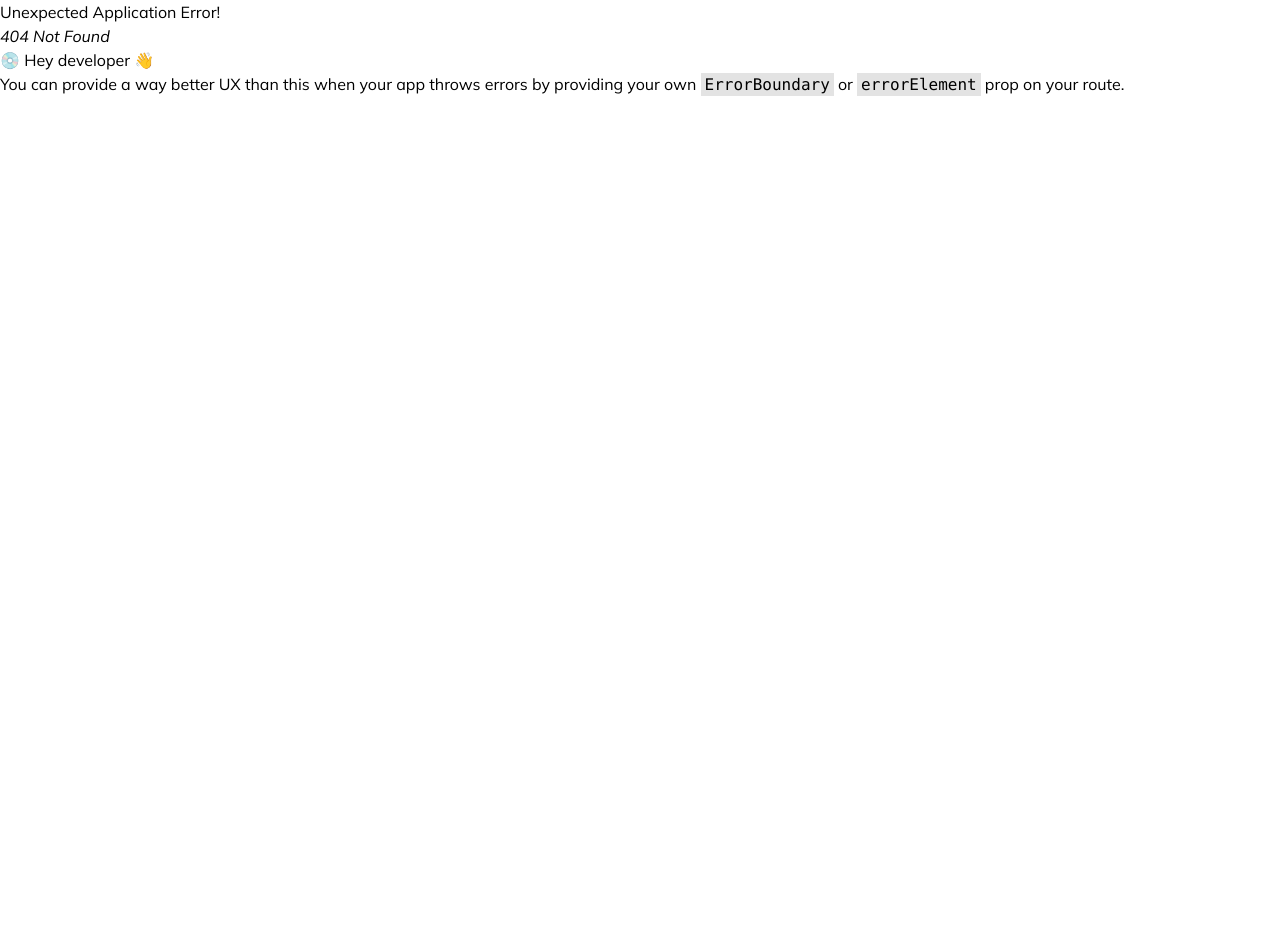
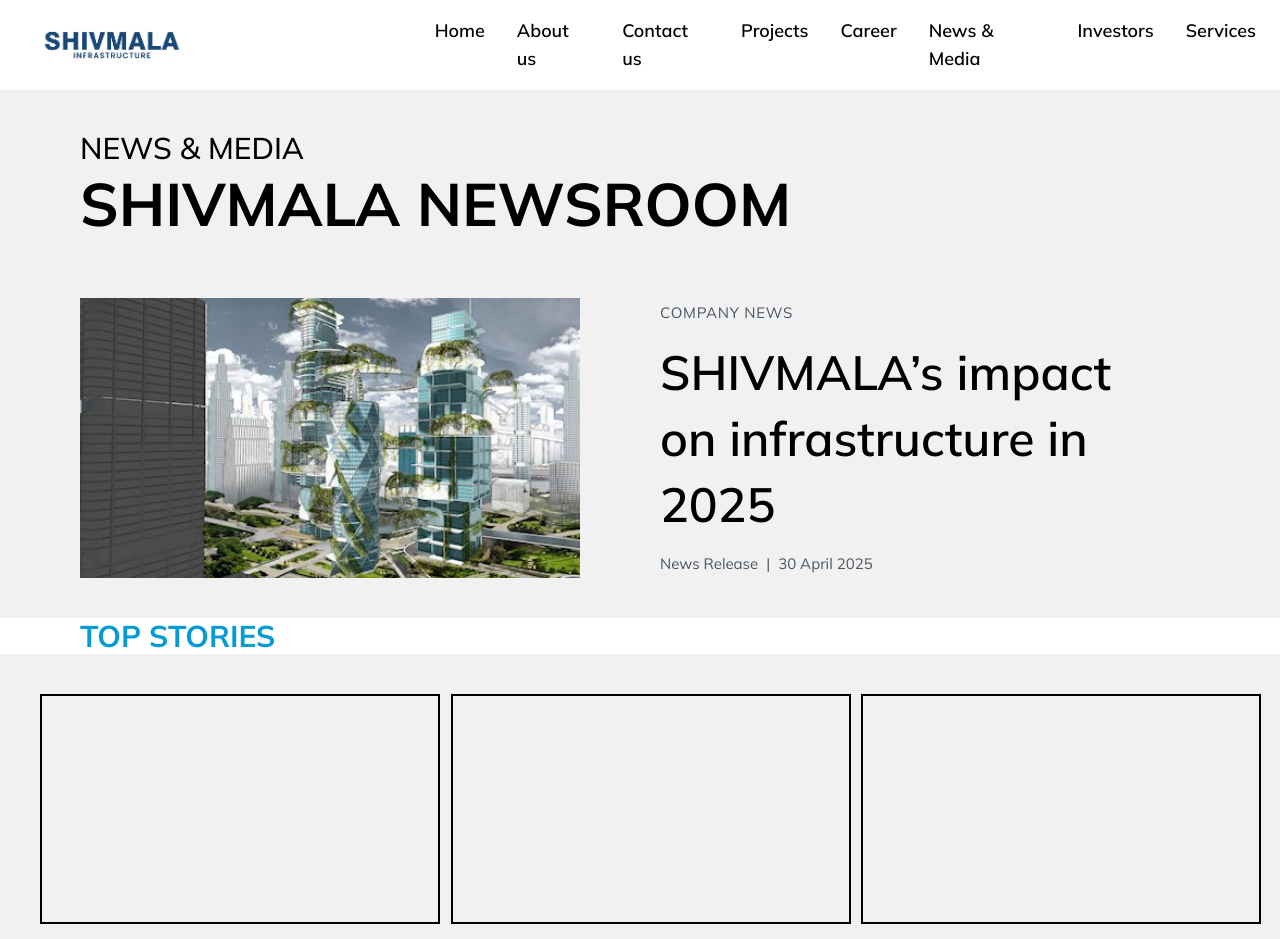
Before and after one commit to SHUBH4M13/Shivmala, a React (Vite) app: page /news in a window 1280 px wide. Before the commit this address had no page. Shown: the top 939 px of the page. Before the commit the page ends 800 px from the top, so only its background shows below. Built offline with nearby package versions, Linux system fonts and the light colour scheme; the HTML template or start-up script is replaced by a standard one.

Commit message:
added news

```diff
--- /dev/null
+++ b/src/Components/Contact/ContactHero.jsx
@@ -0,0 +1,46 @@
+import React from 'react';
+import { motion } from "motion/react"
+
+
+export default function ContactHero() {
+    return (
+        <div className="w-full px-6 sm:px-12 lg:px-20 py-10 text-black">
+            <div>
+
+                <motion.div
+                    initial={{ opacity: 0, y: -100 }}
+                    whileInView={{ opacity: 1, y: 0 }}
+                    transition={{ duration: 0.8 }}
+                    viewport={{ once: true }}
+                >
+                    <p className="text-xl sm:text-2xl text-black">Our Offices</p>
+                </motion.div>
+
+                <motion.div
+                    initial={{ opacity: 0, x: -200 }}
+                    whileInView={{ opacity: 1, x: 0 }}
+                    transition={{ duration: 0.8 }}
+                    viewport={{ once: true }}
+                >
+                    <h1 className="text-4xl sm:text-5xl lg:text-6xl font-extrabold leading-tight tracking-tight">
+                        SHIVMALA has more than <span className="text-black">32</span><br className="hidden sm:block" />
+                        offices across 30+ cities
+                    </h1>
+                </motion.div>
+
+
+                <motion.div
+                    initial={{ opacity: 0, y: 200 }}
+                    whileInView={{ opacity: 1, y: 0 }}
+                    transition={{ duration: 0.8 }}
+                    viewport={{ once: true }}
+                >
+                    <p className="text-base sm:text-lg text-black max-w-3xl">
+                        The SHIVMALA family is an independent construction company that carries
+                        out diverse operations in the buildings, civil, industrial and special project sectors.
+                    </p>
+                </motion.div>
+            </div>
+        </div>
+    );
+}
--- /dev/null
+++ b/src/Components/Contact/Locations.jsx
@@ -0,0 +1,11 @@
+import React from 'react'
+
+export default function Locations() {
+  return (
+    <div>
+        <div>
+            <p className='  px-6 sm:px-12 lg:px-20 py-10 text-[48px] font-bold text-[#059BD6] '>Our Prime Location</p>
+        </div>
+    </div>
+  )
+}
--- a/src/Components/Footer.jsx
+++ b/src/Components/Footer.jsx
@@ -1,77 +1,74 @@
-import React from 'react'
-import { Twitter, Linkedin, Youtube, Instagram, Facebook } from "lucide-react"
-import { useNavigate } from 'react-router'
+import React from 'react';
+import { Twitter, Linkedin, Youtube, Instagram, Facebook } from 'lucide-react';
+import { useNavigate } from 'react-router';
 
 export default function Footer() {
     const navigate = useNavigate();
+
     return (
-        <div className='w-full bg-plainGrey px-10 py-12'>
-            <div className='flex flex-col md:flex-row justify-between w-full gap-10'>
+        <div className="w-full bg-plainGrey px-6 sm:px-10 py-12">
+            <div className="flex flex-col md:flex-row justify-between w-full gap-12">
 
-                <div className='flex flex-col items-center justify-center md:flex-row gap-14 md:w-1/2'>
-
-                    <ul className='font-semibold space-y-3'>
-                        <li className='text-lg cursor-pointer hover:text-primaryblue duration-200'>Home</li>
-                        <li className='text-lg cursor-pointer hover:text-primaryblue duration-200'>About us</li>
-                        <li className='text-lg cursor-pointer hover:text-primaryblue duration-200'>Services</li>
-                        <li className='text-lg cursor-pointer hover:text-primaryblue duration-200'>For media Inquiries</li>
-                        <li className='text-lg cursor-pointer hover:text-primaryblue duration-200'>Help</li>
+                {/* Navigation Lists */}
+                <div className="flex flex-col sm:flex-row items-start sm:items-center justify-center gap-12 w-full md:w-1/2">
+                    <ul className="font-semibold space-y-3 text-left">
+                        <li onClick={() => { window.scrollTo(0, 0); navigate("/") }} className="text-lg cursor-pointer hover:text-primaryblue duration-200">Home</li>
+                        <li onClick={() => { window.scrollTo(0, 0); navigate("/aboutus") }} className="text-lg cursor-pointer hover:text-primaryblue duration-200">About us</li>
+                        <li onClick={() => { window.scrollTo(0, 0); navigate("/services") }} className="text-lg cursor-pointer hover:text-primaryblue duration-200">Services</li>
+                        <li className="text-lg cursor-pointer hover:text-primaryblue duration-200">For media Inquiries</li>
+                        <li className="text-lg cursor-pointer hover:text-primaryblue duration-200">Help</li>
                     </ul>
 
-                    <ul className='font-semibold space-y-3'>
-                        <li className='text-lg cursor-pointer hover:text-primaryblue duration-200'>Contact us</li>
-                        <li className='text-lg cursor-pointer hover:text-primaryblue duration-200'>Projects</li>
-                        <li className='text-lg cursor-pointer hover:text-primaryblue duration-200'>Career & Growth</li>
-                        <li className='text-lg cursor-pointer hover:text-primaryblue duration-200'>News & Media</li>
-                        <li className='text-lg cursor-pointer hover:text-primaryblue duration-200'>Investors</li>
+                    <ul className="font-semibold space-y-3 text-left">
+                        <li onClick={() => { window.scrollTo(0, 0); navigate("/contactus") }} className="text-lg cursor-pointer hover:text-primaryblue duration-200">Contact us</li>
+                        <li onClick={() => { window.scrollTo(0, 0); navigate("/projects") }} className="text-lg cursor-pointer hover:text-primaryblue duration-200">Projects</li>
+                        <li onClick={() => { window.scrollTo(0, 0); navigate("/career") }} className="text-lg cursor-pointer hover:text-primaryblue duration-200">Career & Growth</li>
+                        <li onClick={() => { window.scrollTo(0, 0); navigate("/news") }} className="text-lg cursor-pointer hover:text-primaryblue duration-200">News & Media</li>
+                        <li onClick={() => { window.scrollTo(0, 0); navigate("/investors") }} className="text-lg cursor-pointer hover:text-primaryblue duration-200">Investors</li>
                     </ul>
                 </div>
 
-                <div className='flex flex-col justify-between md:w-1/2 gap-4'>
+                {/* Contact and Social */}
+                <div className="flex flex-col justify-between w-full md:w-1/2 gap-6">
 
-                    <div className='flex flex-wrap items-center gap-4'>
-                        <p className='hover:text-primaryblue cursor-pointer'>8424142486</p>
-                        <div className='w-[1.5px] h-[28px] bg-gray-300' />
-                        <p className='hover:text-primaryblue cursor-pointer'>+1 703-295-6300 (international number)</p>
-                        <div className='w-[1.5px] h-[28px] bg-gray-300' />
-                        <p className='hover:text-primaryblue cursor-pointer'>Contact us</p>
+                    {/* Contact Numbers */}
+                    <div className="flex flex-col sm:flex-row flex-wrap items-start sm:items-center gap-4 text-sm text-gray-700">
+                        <p className="hover:text-primaryblue cursor-pointer">8424142486</p>
+                        <div className="hidden sm:block w-[1.5px] h-[24px] bg-gray-300" />
+                        <p className="hover:text-primaryblue cursor-pointer">+1 703-295-6300 (international number)</p>
+                        <div className="hidden sm:block w-[1.5px] h-[24px] bg-gray-300" />
+                        <p className="hover:text-primaryblue cursor-pointer">Contact us</p>
                     </div>
 
-                    <div className='flex flex-col gap-4'>
-                        <div className='flex gap-4'>
+                    {/* Social Icons & WhatsApp */}
+                    <div className="flex flex-col gap-4">
+                        <div className="flex gap-4 flex-wrap">
                             {[Twitter, Linkedin, Youtube, Instagram, Facebook].map((Icon, idx) => (
                                 <div key={idx} className="group flex justify-center items-center w-[40px] h-[40px] border-[2px] border-primaryblue rounded-full hover:bg-primaryblue transition duration-200 cursor-pointer">
-                                    <Icon size={24} className="text-primaryblue group-hover:text-white transition duration-200" />
+                                    <Icon size={20} className="text-primaryblue group-hover:text-white transition duration-200" />
                                 </div>
                             ))}
                         </div>
 
-                        <div className='w-fit px-4 py-1 rounded-2xl border-[2px] border-primaryblue cursor-pointer hover:bg-primaryblue hover:text-white transition'>
-                            <p>Chat on WhatsApp</p>
+                        <div className="w-fit px-4 py-2 rounded-2xl border-[2px] border-primaryblue cursor-pointer hover:bg-primaryblue hover:text-white transition text-sm font-medium">
+                            Chat on WhatsApp
                         </div>
                     </div>
 
-                    <div className='flex flex-col gap-4'>
-                        <div className='w-1/2 h-[1px] bg-gray-300'></div>
-
-                        <p className='text-sm'>© 2025 Shivmala</p>
-
-                        <div className='flex flex-wrap items-center gap-4 text-sm'>
-                            <p
-                            onClick={ () => { navigate("/legal/CodeofConduct")}}
-                            className='hover:text-primaryblue cursor-pointer'>Code of Conduct</p>
-                            <div className='w-[1.5px] h-[20px] bg-gray-300' />
-                            <p
-                            onClick={ () => { navigate("/legal/privacy")}}
-                            className='hover:text-primaryblue cursor-pointer'>Privacy</p>
-                            <div className='w-[1.5px] h-[20px] bg-gray-300' />
-                            <p
-                             onClick={ () => { navigate("/legal/TermsConditions")}}
-                            className='hover:text-primaryblue cursor-pointer'>Terms & Conditions</p>
+                    {/* Footer Links & Copyright */}
+                    <div className="flex flex-col gap-4 pt-2">
+                        <div className="w-full h-[1px] bg-gray-300"></div>
+                        <p className="text-sm text-gray-600">© 2025 Shivmala</p>
+                        <div className="flex flex-wrap items-center gap-4 text-sm text-gray-600">
+                            <p onClick={() => navigate("/legal/CodeofConduct")} className="hover:text-primaryblue cursor-pointer">Code of Conduct</p>
+                            <div className="w-[1.5px] h-[20px] bg-gray-300" />
+                            <p onClick={() => navigate("/legal/privacy")} className="hover:text-primaryblue cursor-pointer">Privacy</p>
+                            <div className="w-[1.5px] h-[20px] bg-gray-300" />
+                            <p onClick={() => navigate("/legal/TermsConditions")} className="hover:text-primaryblue cursor-pointer">Terms & Conditions</p>
                         </div>
                     </div>
                 </div>
             </div>
         </div>
-    )
+    );
 }
--- /dev/null
+++ b/src/Components/News/NewsBento.jsx
@@ -0,0 +1,24 @@
+import React from 'react'
+import NewsComponent from './NewsComponent'
+
+export default function NewsBento() {
+    return (
+        <div className=' w-full  '>
+            <div>
+                <span className='px-6 sm:px-10 lg:px-20 py-10 text-blueEnd text-xl sm:text-2xl lg:text-3xl uppercase font-bold '>
+                    Top Stories
+                </span>
+
+                <div className="px-6 sm:px-5 lg:px-10 py-10 bg-[#F1F1F1] grid gap-8 grid-cols-1 sm:grid-cols-2 lg:grid-cols-3">
+                    <NewsComponent />
+                    <NewsComponent />
+                    <NewsComponent />
+                    <NewsComponent />
+                    <NewsComponent />
+                    <NewsComponent />
+                </div>
+
+            </div>
+        </div>
+    )
+}
--- /dev/null
+++ b/src/Components/News/NewsComponent.jsx
@@ -0,0 +1,22 @@
+import React from 'react'
+import NewsText from './NewsText'
+
+export default function NewsComponent({NewsImg}) {
+  return (
+    <div className=' flex flex-col '>
+
+        <div className=' w-[400px] h-[230px] border-black border-2'>
+            <img src={NewsImg} alt="" />
+            <div className="absolute bottom-0 left-0 w-full h-full border-l-8 border-b-8 border-yellow-400 opacity-0 group-hover:opacity-100 pointer-events-none" />
+        </div>
+
+        <div className=' mt-3 '>
+            <NewsText
+            titleSize='text-[22px]'
+            gap='gap-1'
+            />
+        </div>
+
+    </div>
+  )
+}
--- /dev/null
+++ b/src/Components/News/NewsHero.jsx
@@ -0,0 +1,40 @@
+import React from 'react';
+import Building from '../../assets/Building.jpg';
+import NewsText from '../News/NewsText';
+
+export default function NewsHero() {
+  return (
+    <div className=" bg-[#F1F1F1] px-6 sm:px-10 lg:px-20 py-10 flex flex-col gap-6 text-black">
+
+      {/* Heading Section */}
+      <div className="flex flex-col gap-2">
+        <span className="text-xl sm:text-2xl lg:text-3xl uppercase font-medium">News & Media</span>
+        <span className="text-4xl sm:text-5xl lg:text-6xl uppercase font-bold">SHIVMALA Newsroom</span>
+      </div>
+
+      {/* Image + Text Block */}
+      <div className="mt-10 flex flex-col lg:flex-row items-center gap-10 lg:gap-20">
+
+        {/* Image with custom ring */}
+        <div className="relative w-full max-w-[500px] h-[280px] overflow-hidden group">
+          <img
+            className="w-full h-full object-cover"
+            src={Building}
+            alt="Building"
+          />
+          <div className="absolute bottom-0 left-0 w-full h-full border-l-8 border-b-8 border-yellow-400 opacity-0 group-hover:opacity-100 pointer-events-none" />
+        </div>
+
+        {/* News Text */}
+        <div className="w-full max-w-[500px] px-2 sm:px-0">
+          <NewsText
+            titleSize='text-5xl'
+            category="Company news"
+            title="SHIVMALA’s impact on infrastructure in 2025"
+            date="30 April 2025"
+          />
+        </div>
+      </div>
+    </div>
+  );
+}
--- /dev/null
+++ b/src/Components/News/NewsMedia.jsx
@@ -0,0 +1,34 @@
+import React from 'react'
+
+export default function NewsMedia() {
+    return (
+        <div className='px-6 sm:px-10 lg:px-20 py-10 flex flex-col'>
+
+            <span className=' text-3xl font-bold mb-5'>
+                In the Media
+            </span>
+
+            <Headline
+            title={"hello this is testing "}
+            />
+        </div>
+    )
+}
+
+
+function Headline({title , date}) {
+    return (
+        <div>
+            <span className={`font-semibold hover:text-green-800 cursor-pointer hover:underline transition duration-150 leading-snug text-lg`}>
+                {title}
+            </span>
+
+            {/* Date Info */}
+            <div className="text-sm sm:text-[15px] flex gap-2 text-gray-600 flex-wrap">
+                <span>News Release</span>
+                <span>|</span>
+                <span>{date}</span>
+            </div>
+        </div>
+    )
+}
--- /dev/null
+++ b/src/Components/News/NewsText.jsx
@@ -0,0 +1,31 @@
+import React from 'react';
+
+export default function NewsText({
+  category = 'Company news',
+  title = 'Sample News Title Goes Here',
+  date = '30 April 2025',
+  titleSize = 'text-2xl',        // control title font size
+  gap = 'gap-4',                 // control spacing between blocks
+}) {
+  return (
+    <div className={`w-full flex flex-col ${gap} text-black`}>
+
+      {/* Category */}
+      <span className="uppercase text-sm sm:text-[15px] text-gray-600 tracking-wider">
+        {category}
+      </span>
+
+      {/* Title */}
+      <span className={`font-semibold hover:text-green-800 cursor-pointer hover:underline transition duration-150 leading-snug ${titleSize}`}>
+        {title}
+      </span>
+
+      {/* Date Info */}
+      <div className="text-sm sm:text-[15px] flex gap-2 text-gray-600 flex-wrap">
+        <span>News Release</span>
+        <span>|</span>
+        <span>{date}</span>
+      </div>
+    </div>
+  );
+}
--- /dev/null
+++ b/src/Pages/Contactus.jsx
@@ -0,0 +1,32 @@
+import React from 'react'
+import Navbar from '../Components/Navbar'
+import CusButton from '../Components/CusButton'
+import ContactHero from "../Components/Contact/ContactHero"
+import Footer from '../Components/Footer'
+import Locations from "../Components/Contact/Locations"
+
+export default function Contactus() {
+    return (
+        <div>
+            <Navbar />
+
+            <div>
+                <div>
+                    <ContactHero />
+                </div>
+
+                <div>
+                    <Locations />
+                </div>
+
+                <div className=' w-full flex justify-center items-center'>
+                    <CusButton
+                        text={"Get In Touch"}
+                    />
+                </div>
+            </div>
+
+            <Footer />
+        </div>
+    )
+}
--- /dev/null
+++ b/src/Pages/News.jsx
@@ -0,0 +1,18 @@
+import React from 'react'
+import Navbar from '../Components/Navbar'
+import NewsHero from "../Components/News/NewsHero"
+import NewsBento from '../Components/News/NewsBento'
+import NewsMedia from '../Components/News/NewsMedia'
+import Footer from '../Components/Footer'
+
+export default function News() {
+  return (
+    <div>
+        <Navbar/>
+        <NewsHero/>
+        <NewsBento/>
+        <NewsMedia/>
+        <Footer/>
+    </div>
+  )
+}
--- a/src/Pages/Projects.jsx
+++ b/src/Pages/Projects.jsx
@@ -1,5 +1,5 @@
 import React from 'react';
-
+import { useEffect } from 'react';
 import ProjectsHero from '../Components/Projects/ProjectsHero';
 import ProjectCard from '../Components/Projects/ProjectCard';
 import { motion } from 'motion/react';
@@ -8,7 +8,10 @@
 import { useNavigate } from 'react-router';
 
 export default function Projects() {
+
   const navigate = useNavigate();
+
+
   return (
     <div>
       <ProjectsHero />
```
Also changed, not shown: src/App.jsx (+11 -1 lines).
